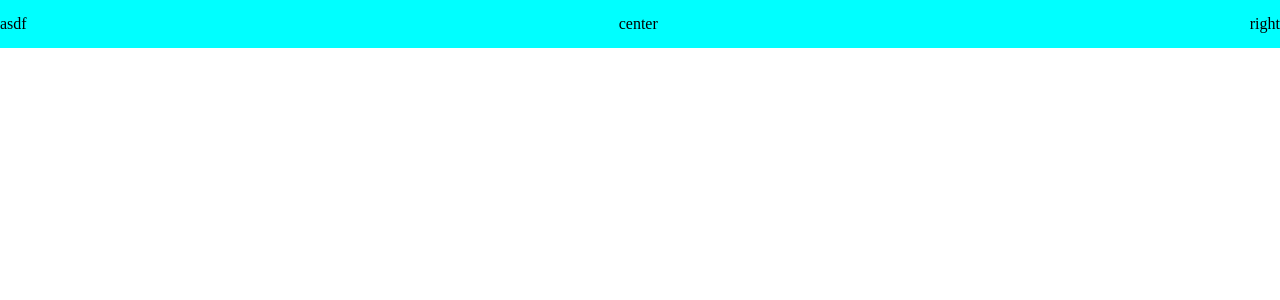
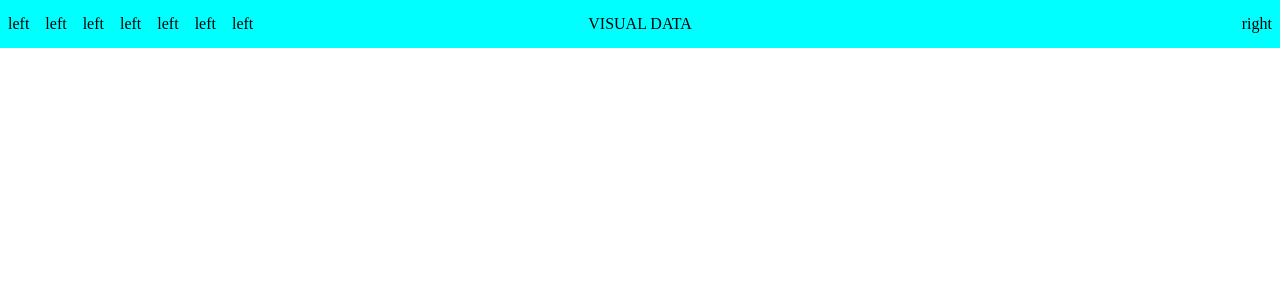
Before and after one commit to LeonXZhou/VisualData, a React (Create React App) app in the folder visualdatareact/: page / in a window 1280 px wide. Shown: the top 300 px of the page. Built offline with nearby package versions, Linux system fonts and the light colour scheme.

Commit message:
impelmented fixed top nav and installed react reouter

```diff
--- a/visualdatareact/package.json
+++ b/visualdatareact/package.json
@@ -8,6 +8,8 @@
     "@testing-library/user-event": "^13.5.0",
     "react": "^17.0.2",
     "react-dom": "^17.0.2",
+    "react-router": "^6.2.1",
+    "react-router-dom": "^6.2.1",
     "react-scripts": "5.0.0",
     "sass": "^1.49.7",
     "web-vitals": "^2.1.4"
--- a/visualdatareact/src/App.js
+++ b/visualdatareact/src/App.js
@@ -1,10 +1,14 @@
 import NavBar from "./components/navigation/NavBarTop"
-
+import { BrowserRouter, Routes, Route, Link } from "react-router-dom";
 
 export default function App() {
   return (
-    <div>
+    <BrowserRouter>
       <NavBar></NavBar>
-    </div>
+      <Routes>
+        {/* <Route path="/" element={<Home />} /> */}
+      </Routes>
+    </BrowserRouter>
+
   )
 }
--- a/visualdatareact/src/components/navigation/NavBar.scss
+++ b/visualdatareact/src/components/navigation/NavBar.scss
@@ -1,15 +1,17 @@
 nav.top{
   display: flex;
+  align-items: center;
   justify-content: space-between;
-  align-items: center;
 
-  position: absolute;
-  top:0px;
-  left:0px;
+  position: fixed;
+  top: 0;
+  left:0;
 
-  width: 100vw;
+  width: 100%;
   height: 3em;
   background-color: aqua;
+
+  // font-size: 10px;
 
   .left{
     display:flex;
@@ -17,4 +19,10 @@ nav.top{
   .right{
     display:flex;
   }
+  .center{
+    position:absolute;
+    top: 50%;
+    right: 50%;
+    transform: translate(50%,-50%);
+  }
 }
--- a/visualdatareact/src/components/navigation/NavBarButton.js
+++ b/visualdatareact/src/components/navigation/NavBarButton.js
@@ -1,3 +1,5 @@
+import './NavBarButton.scss';
+
 export default function NavBarButton(props){
-  return (<div className="navButton">{props.children}</div>)
+  return (<div className="navButton">{props.children}</div>);
 }
--- a/visualdatareact/src/components/navigation/NavBarButton.scss
+++ b/visualdatareact/src/components/navigation/NavBarButton.scss
@@ -0,0 +1,3 @@
+.navButton{
+  padding: .5em;
+}
--- a/visualdatareact/src/components/navigation/NavBarTop.js
+++ b/visualdatareact/src/components/navigation/NavBarTop.js
@@ -1,20 +1,40 @@
-import './NavBar.scss'
-import NavBarButton from './NavBarButton'
+import './NavBar.scss';
+import NavBarButton from './NavBarButton';
 
 export default function NavBarTop() {
   return (
     <nav className="top">
       <div className="left">
         <NavBarButton>
-          asdf
+          left
+        </NavBarButton>
+        <NavBarButton>
+          left
+        </NavBarButton>
+        <NavBarButton>
+          left
+        </NavBarButton>
+        <NavBarButton>
+          left
+        </NavBarButton>
+        <NavBarButton>
+          left
+        </NavBarButton>
+        <NavBarButton>
+          left
+        </NavBarButton>
+        <NavBarButton>
+          left
         </NavBarButton>
       </div>
       <div className="center">
-        center
+        VISUAL DATA
       </div>
       <div className="right">
-        right
+        <NavBarButton>
+          right
+        </NavBarButton>
       </div>
     </nav>
-  )
+  );
 }
--- a/visualdatareact/src/index.js
+++ b/visualdatareact/src/index.js
@@ -2,6 +2,7 @@ import React from 'react';
 import ReactDOM from 'react-dom';
 import App from './App';
 import reportWebVitals from './reportWebVitals';
+import './index.scss'
 
 ReactDOM.render(
   <React.StrictMode>
--- /dev/null
+++ b/visualdatareact/src/index.scss
@@ -0,0 +1,3 @@
+#root{
+  width:100%;
+}
```
Also changed, not shown: 1 other file (tests, documents, lock files or other folders).
